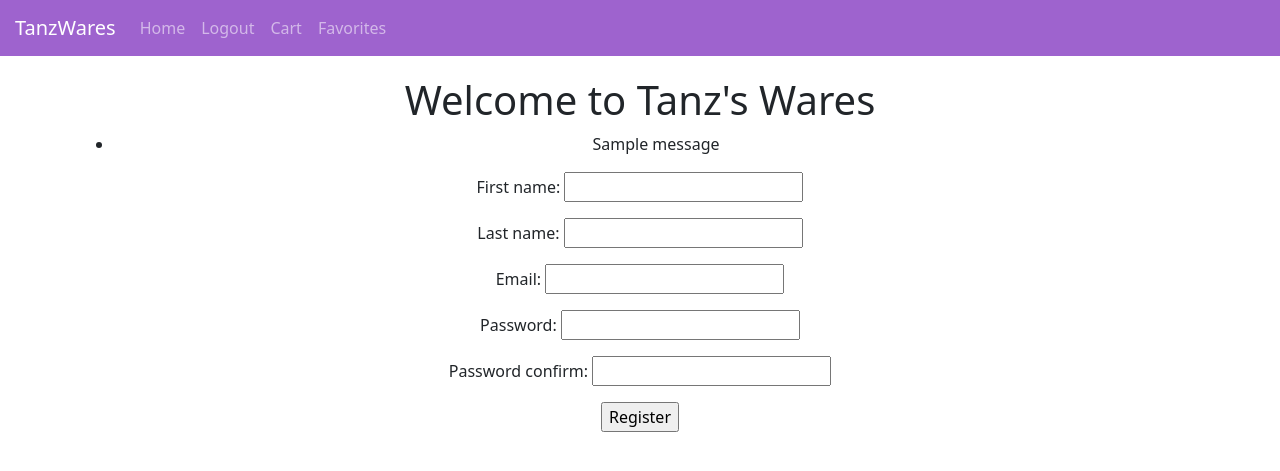
After one commit to kfcole20/projects_algos_solo, a Django app: page /register in a window 1280 px wide. The commit adds this page. Shown: the top 471 px of the page. Run offline with Django 3.2, Linux system fonts and the light colour scheme; tables that the repository leaves empty hold one stand-in row (values such as "Sample post"); one stand-in notice (Sample message) is shown; some libraries are stand-ins or nearby versions.

Commit message:
added login and register validations

```diff
--- a/tanz_wares_project/store_app/models.py
+++ b/tanz_wares_project/store_app/models.py
@@ -21,13 +21,11 @@ class UserValidation(models.Manager):
         errors={}
         if len(post['first_name']) <2 or len(post['last_name']) <2:
             errors['name']='Name length too short!'
-        if len(post['password'])==0:
-            errors['nan']='Password needed to continue!'
-        elif post['password'] != post['password_confirm']:
+        if post['password'] != post['password_confirm']:
             errors['password']='Passwords do not match!'
         if not email_ver.match(post['email']):
             errors['email']= 'Email format incorrect!'
-
+        return errors
 
 class User(models.Model):
     first_name= models.CharField(max_length=60)
--- a/tanz_wares_project/store_app/templates/index.html
+++ b/tanz_wares_project/store_app/templates/index.html
@@ -7,6 +7,6 @@
         {{form.as_p}}
         <input type="submit" value="Login">
     </form><br>
-    <h6>New User?<a href="#">Click Here!</a></h6>
+    <h6>New User?<a href="/registration">Click Here!</a></h6>
 </div>
 {%endblock%}
--- /dev/null
+++ b/tanz_wares_project/store_app/templates/registration.html
@@ -0,0 +1,20 @@
+{% extends './base.html'%}
+{%block content%}
+<div class="container">
+    <h1>Welcome to Tanz's Wares</h1>
+    {% if messages %}
+    <ul class="messages">
+        {% for message in messages %}
+        <li {% if message.tags %} class="{{ message.tags }}"{% endif %}>{{ message }}</li>
+        {% endfor %}
+    </ul>
+    {% endif %}
+    <form action="/register" method="POST">
+        {%csrf_token%}
+        {{form.as_p}}
+        <input type="submit" value="Register">
+    </form><br>
+</div>
+
+
+{%endblock%}
--- a/tanz_wares_project/store_app/urls.py
+++ b/tanz_wares_project/store_app/urls.py
@@ -3,5 +3,7 @@ from . import views
 
 urlpatterns=[
     path('', views.index),
-    path('verify', views.verify)
+    path('registration', views.registration),
+    path('register', views.registration),
+    path('verify', views.verify),
 ]
--- a/tanz_wares_project/store_app/views.py
+++ b/tanz_wares_project/store_app/views.py
@@ -1,6 +1,8 @@
-from django.shortcuts import render
+from django.shortcuts import render, redirect
 from .forms import RegistrationForm, LoginForm
 from .models import User
+import bcrypt
+from django.contrib import messages
 
 # Create your views here.
 def index(request):
@@ -12,3 +14,27 @@ def index(request):
 
 def verify(request):
     errors={}
+
+def registration(request):
+    form=RegistrationForm()
+    context={
+        'form':form
+    }
+    return render(request, 'registration.html', context)
+
+def register(request):
+    errors= User.objects.register(request.POST)
+    if request.method!= 'POST':
+        return redirect('/registration')
+    if len(errors)>0:
+        for key, value in errors.items():
+            messages.error(request, value)
+        return redirect('/registration')
+    new_user= User.objects.create(
+        first_name= request.POST['first_name'],
+        last_name=request.POST['last_name'],
+        email=request.POST['email'],
+        password= bcrypt.hashpw(request.POST['password'].encode(), bcrypt.gensalt()).decode()
+    )
+    request.session['id']= new_user.id
+    return redirect('/')
```
Also changed, not shown: tanz_wares_project/db.sqlite3, tanz_wares_project/store_app/migrations/0001_initial.py (added).
